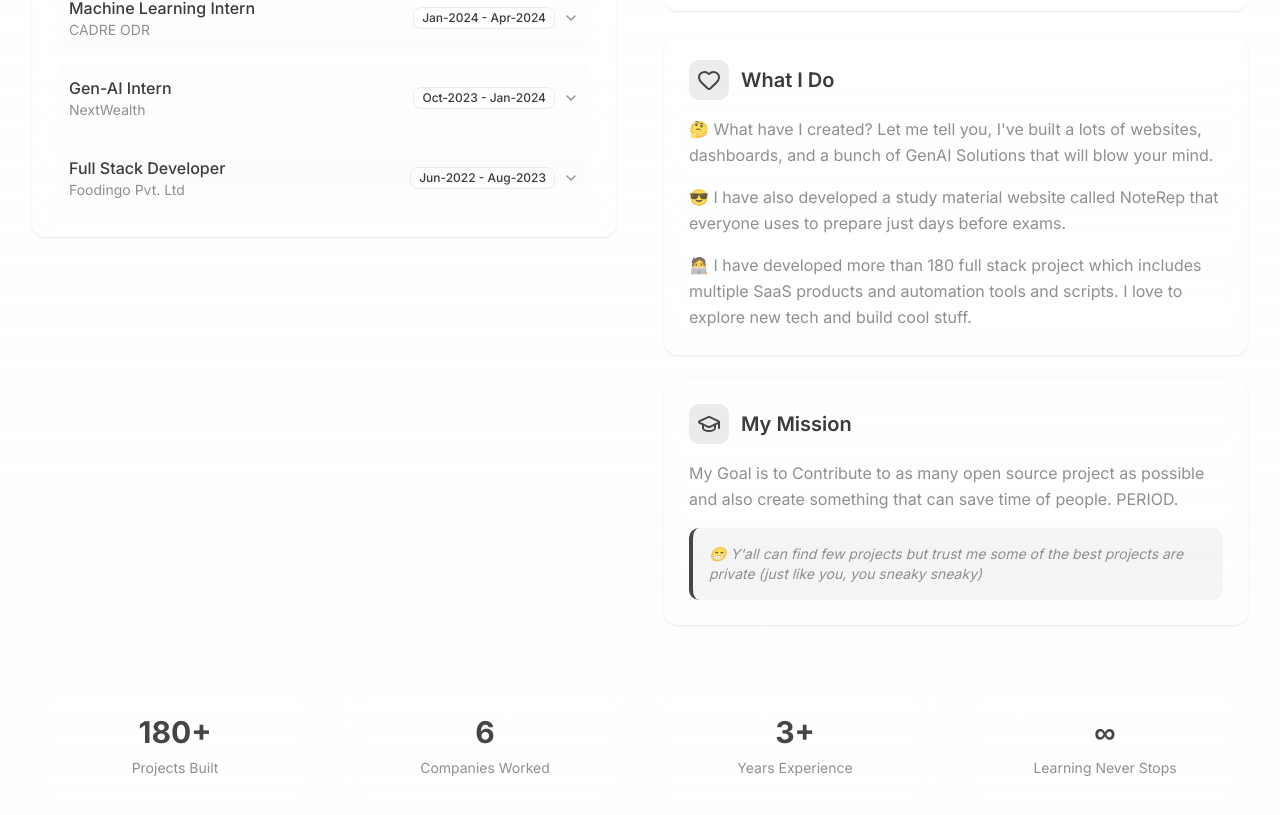
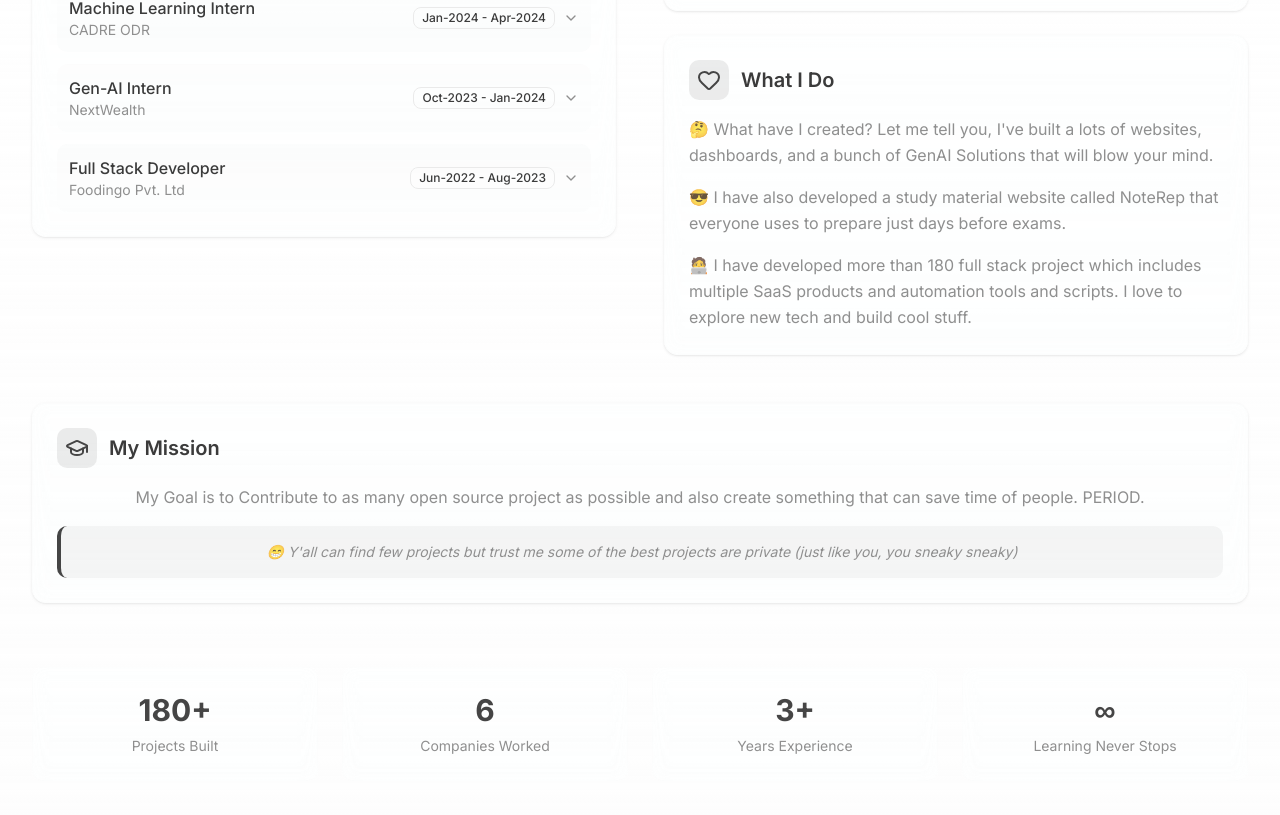
Before and after one commit to myselfshravan/myselfshravan.github.io, a Next.js app: page / in a window 1280 px wide. Shown: the part 1385-2200 px from the top of the page. Built offline with nearby package versions, Linux system fonts and the light colour scheme; some icons are missing.

Commit message:
feat: refactor About section layout by removing redundant comments and enhancing the My Mission display

```diff
--- a/src/components/sections/about.tsx
+++ b/src/components/sections/about.tsx
@@ -402,7 +402,7 @@ export function About() {
             </Card>
           </motion.div>
 
-          {/* Right Column - My Story, What I Do, My Mission */}
+          {/* Right Column - My Story, What I Do */}
           <motion.div variants={itemVariants} className="space-y-6">
             {/* My Story */}
             <Card className="about-card p-6 bg-card/50 backdrop-blur-sm border-muted/20 hover:shadow-lg transition-all duration-300">
@@ -472,8 +472,11 @@ export function About() {
                 </div>
               </CardContent>
             </Card>
+          </motion.div>
+        </motion.div>
 
         {/* My Mission */}
+        <motion.div className="mt-12 text-center">
           <Card className="about-card p-6 bg-card/50 backdrop-blur-sm border-muted/20 hover:shadow-lg transition-all duration-300">
             <CardContent className="p-0">
               <div className="flex items-center space-x-3 mb-4">
@@ -503,7 +506,6 @@ export function About() {
               </motion.div>
             </CardContent>
           </Card>
-          </motion.div>
         </motion.div>
 
         {/* Stats Section */}
```
Lines whose indentation alone changed are shown as unchanged.
